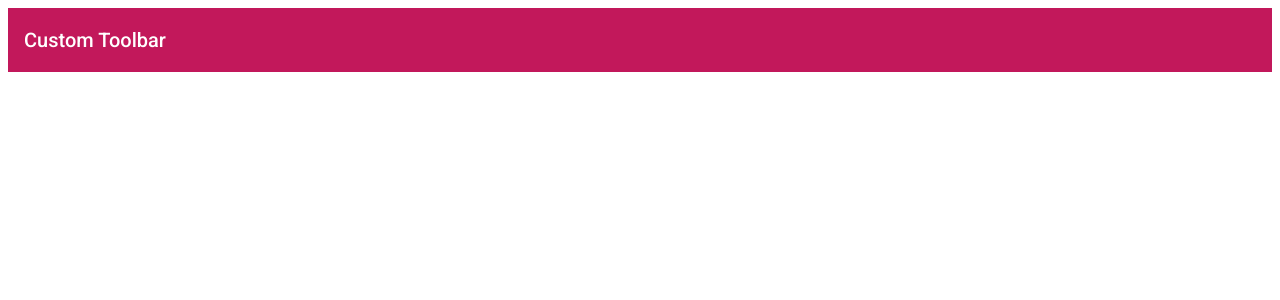
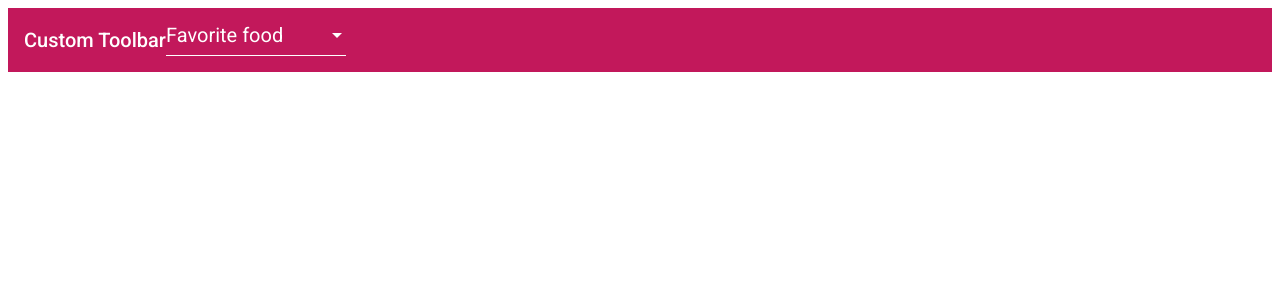
Before and after one commit to jasonrberney/angular-material-amcharts, an Angular app: page / in a window 1280 px wide. Shown: the top 300 px of the page. Built offline with nearby package versions, Linux system fonts and the light colour scheme.

Commit message:
add andular select

```diff
--- a/src/app/app-header/app-header/app-header.component.html
+++ b/src/app/app-header/app-header/app-header.component.html
@@ -2,6 +2,14 @@
     <mat-toolbar color="primary">
         <mat-toolbar-row>
             <span>Custom Toolbar</span>
+            <mat-form-field>
+                <mat-label>Favorite food</mat-label>
+                <mat-select>
+                  <mat-option *ngFor="let food of foods" [value]="food.value">
+                    {{food.viewValue}}
+                  </mat-option>
+                </mat-select>
+            </mat-form-field>
         </mat-toolbar-row>
     </mat-toolbar>
 </div>
--- a/src/app/app-header/app-header/app-header.component.ts
+++ b/src/app/app-header/app-header/app-header.component.ts
@@ -1,10 +1,16 @@
 import { Component, OnInit } from '@angular/core';
+
+interface Food {
+  value: string;
+  viewValue: string;
+}
 
 @Component({
   selector: 'app-header',
   templateUrl: './app-header.component.html',
   styleUrls: ['./app-header.component.sass']
 })
+
 export class AppHeaderComponent implements OnInit {
 
   constructor() { }
@@ -12,4 +18,10 @@
   ngOnInit() {
   }
 
+  foods: Food[] = [
+    {value: 'steak-0', viewValue: 'Steak'},
+    {value: 'pizza-1', viewValue: 'Pizza'},
+    {value: 'tacos-2', viewValue: 'Tacos'}
+  ]
+
 }
--- a/src/app/app.module.ts
+++ b/src/app/app.module.ts
@@ -1,6 +1,8 @@
 import { BrowserModule } from '@angular/platform-browser';
 import { NgModule } from '@angular/core';
 import { MatToolbarModule } from '@angular/material/toolbar';
+import { MatFormFieldModule } from '@angular/material/form-field';
+import { MatSelectModule } from '@angular/material/select';
 
 import { AppRoutingModule } from './app-routing.module';
 import { AppComponent } from './app.component';
@@ -16,7 +18,9 @@
     BrowserModule,
     AppRoutingModule,
     BrowserAnimationsModule,
-    MatToolbarModule
+    MatToolbarModule,
+    MatFormFieldModule,
+    MatSelectModule
   ],
   providers: [],
   bootstrap: [AppComponent]
```
